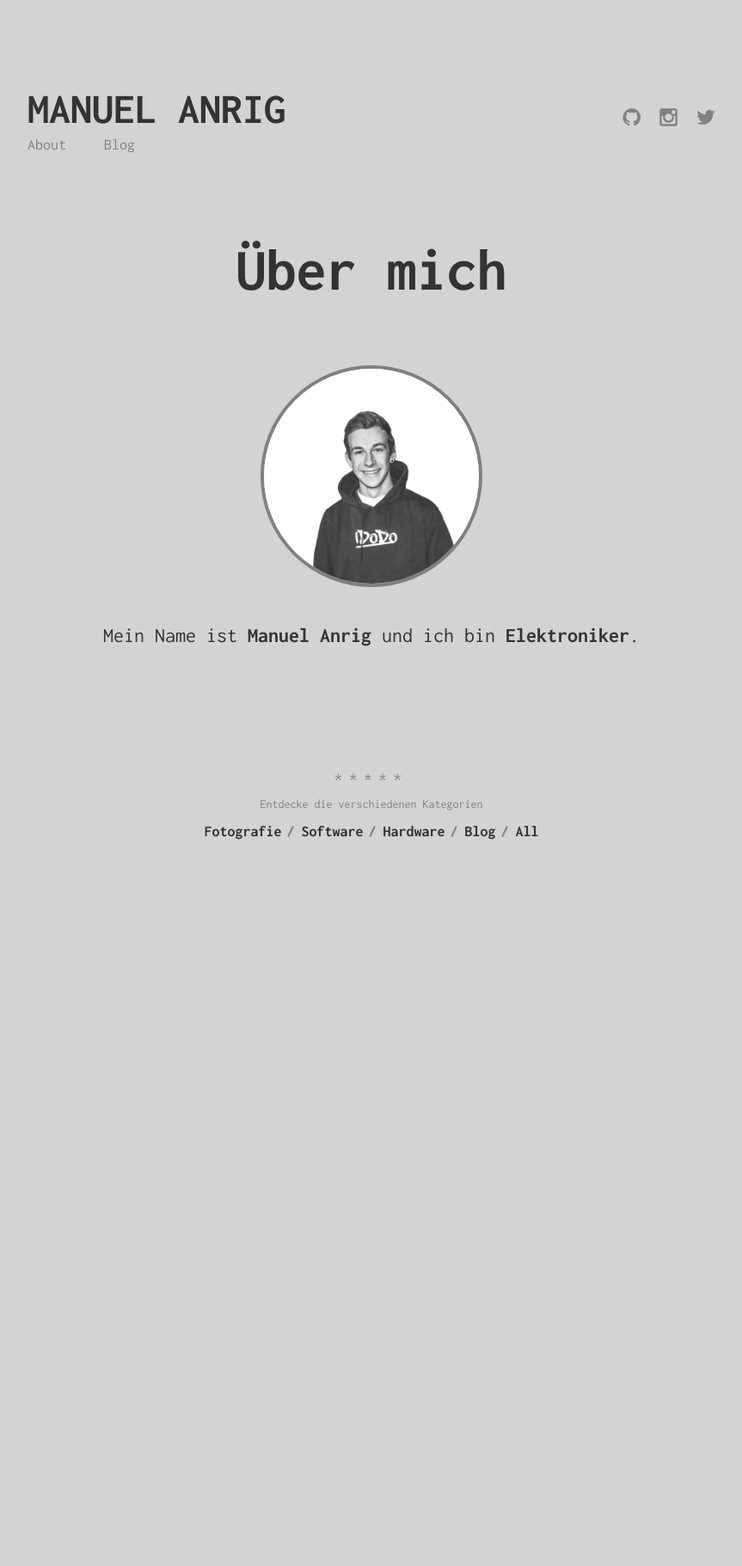
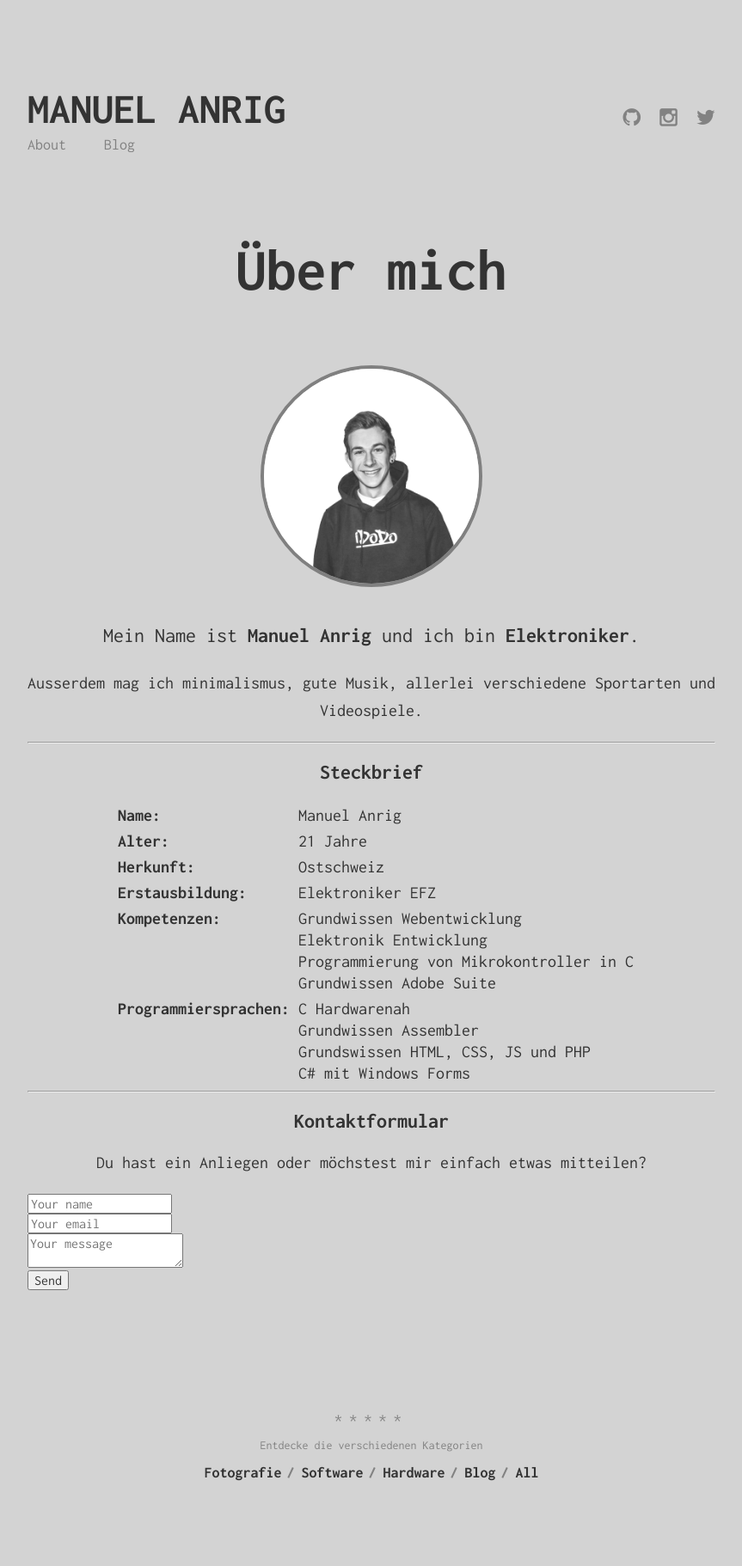
Before and after one commit to manupanu/manupanu.github.io, a Jekyll site: the page built from about.md, in a window 1280 px wide. Shown: the whole page at 86% size, without its empty margins (208-1071 px from the left). Built offline with Jekyll 4.4.1, drawn with Linux system fonts in a browser that asks for light colours; before the commit the page ends 1076 px from its top, so only the background shows below that.

Commit message:
Added Content to About me

```diff
--- a/_includes/externals/scripting.html
+++ b/_includes/externals/scripting.html
@@ -2,7 +2,7 @@
     var text = ["Elektroniker", "Web-Entwickler", "Technik begeistert"];
     var counter = 0;
     var elem = document.getElementById("changeText");
-    var inst = setInterval(change, 1000);
+    var inst = setInterval(change, 4000);
 
     function change() {
       elem.innerHTML = "Mein Name ist <strong>Manuel Anrig</strong> und ich bin <strong> " + text[counter] + "</strong>.";
--- a/_sass/_default.scss
+++ b/_sass/_default.scss
@@ -3,13 +3,22 @@
     text-align: center;
     font-size: 1.5em;
 }
-
-
+.centertext {
+    text-align: center;
+}
 
 body {
     font-family: 'Inconsolata', ;
     color: $iron;
     background-color: lightgrey;
+}
+
+td {
+    font-size: 20px;
+    line-height: 25px;
+    padding-left: 10px;
+    padding-top: 5px;
+    vertical-align: text-top;
 }
 
 a {
--- a/about.md
+++ b/about.md
@@ -9,3 +9,52 @@ permalink: /
     <img class="profilephoto" src="/assets/img/Manuel_Portrait_bw_1x1.jpg">
 </div>
 <p id="changeText" class="ichbin"></p>
+<p class="centertext">Ausserdem mag ich minimalismus, gute Musik, allerlei verschiedene Sportarten und Videospiele.</p>
+__________________________
+<h2 class="centertext">Steckbrief</h2>
+
+<table align="center">
+  <tr>
+    <td><strong>Name:</strong></td>
+    <td>Manuel Anrig</td>
+  </tr>
+  <tr>
+    <td><strong>Alter:</strong></td>
+    <td>21 Jahre</td>
+  </tr>
+    <tr>
+    <td><strong>Herkunft:</strong></td>
+    <td>Ostschweiz</td>
+  </tr>
+    <tr>
+    <td><strong>Erstausbildung:</strong></td>
+    <td>Elektroniker EFZ</td>
+  </tr>
+    <tr>
+    <td><strong>Kompetenzen:</strong></td>
+    <td>
+    Grundwissen Webentwicklung <br>
+    Elektronik Entwicklung <br>
+    Programmierung von Mikrokontroller in C <br>
+    Grundwissen Adobe Suite <br>
+    </td>
+    <tr>
+    <td><strong>Programmiersprachen:</strong></td>
+    <td>
+        C Hardwarenah <br>
+        Grundwissen Assembler <br>
+        Grundswissen HTML, CSS, JS und PHP <br>
+        C# mit Windows Forms <br>
+    </td>
+  </tr>
+  </tr>
+</table>
+________________
+<h2 class="centertext">Kontaktformular</h2>
+<p class="centertext">Du hast ein Anliegen oder möchstest mir einfach etwas mitteilen?</p>
+<form id="contactform" action="//formspree.io/your@email.com" method="POST">
+    <input type="text" name="name" placeholder="Your name"><br>
+    <input type="email" name="_replyto" placeholder="Your email"><br>
+    <textarea name="message" placeholder="Your message"></textarea><br>
+    <input type="submit" value="Send">
+</form>
```
